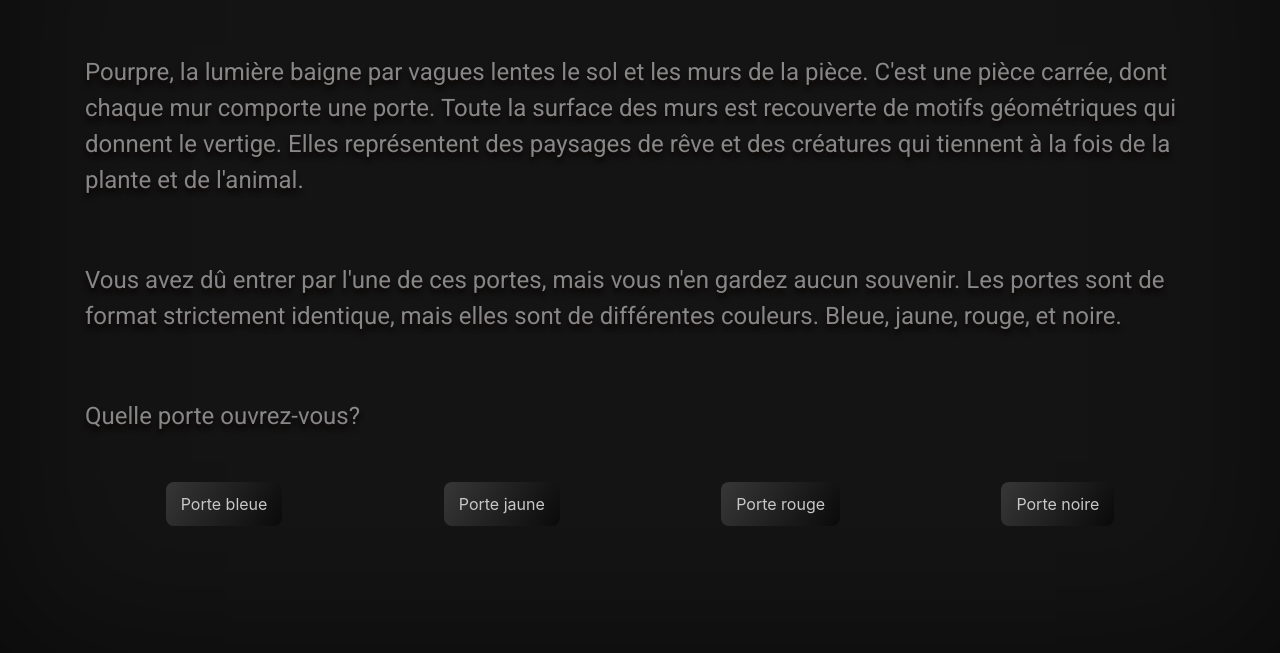
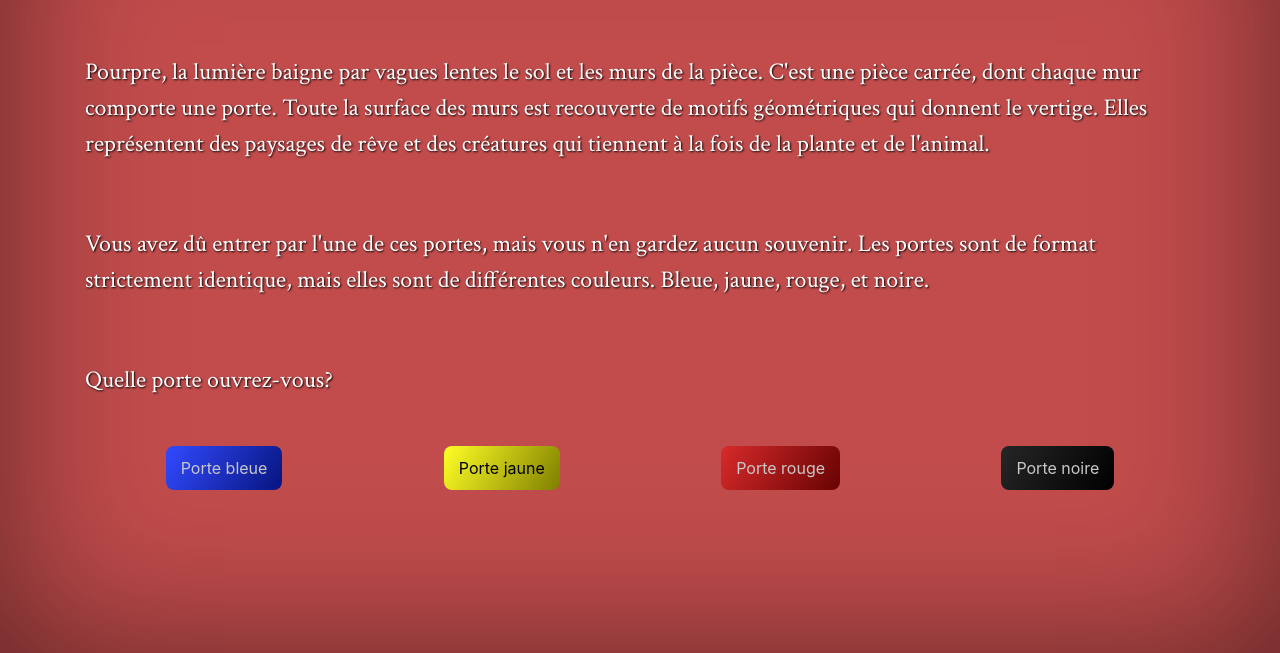
Before and after one commit to eracom-id491/Histoire-de-la-vie, a plain HTML site: page index.html in a window 1280 px wide. Shown: the part 147-800 px from the top of the page. Drawn offline with nearby package versions, Linux system fonts and the light colour scheme.

Commit message:
style personnalisé pour la page
- chargement de Crimson Text depuis Google Fonts
- différentes couleurs

```diff
--- a/index.html
+++ b/index.html
@@ -4,8 +4,42 @@
 		<meta charset="utf-8">
 		<title>Start</title>
 		<link href="https://fonts.googleapis.com/css?family=Roboto&display=swap" rel="stylesheet">
+		<link href="https://fonts.googleapis.com/css2?family=Crimson+Text&display=swap" rel="stylesheet">
 		<link rel="stylesheet" href="https://stackpath.bootstrapcdn.com/bootstrap/4.4.1/css/bootstrap.min.css" integrity="sha384-Vkoo8x4CGsO3+Hhxv8T/Q5PaXtkKtu6ug5TOeNV6gBiFeWPGFN9MuhOf23Q9Ifjh" crossorigin="anonymous">
 		<link rel="stylesheet" href="Style.css">
+		<style>
+			html body {
+				background-color: #c24c4c;
+			}
+
+			#Titre,
+			#Histoire p {
+				font-family: 'Crimson Text', serif;
+			}
+
+			#Histoire p {
+				color: #fff;
+				text-shadow: 1px 1px 2px rgba(10,0,0,1);
+			}
+
+			#PorteBleue a {
+				background-color: rgb(14, 42, 255);
+			}
+
+			#PorteJaune a {
+				background-color: yellow;
+				color: #000
+			}
+
+			#PorteRouge a {
+				background-color: rgb(208, 5, 5);
+			}
+
+			#PorteNoire a {
+				background-color: black;
+			}
+
+		</style>
 
 	</head>
 	<body>
```
